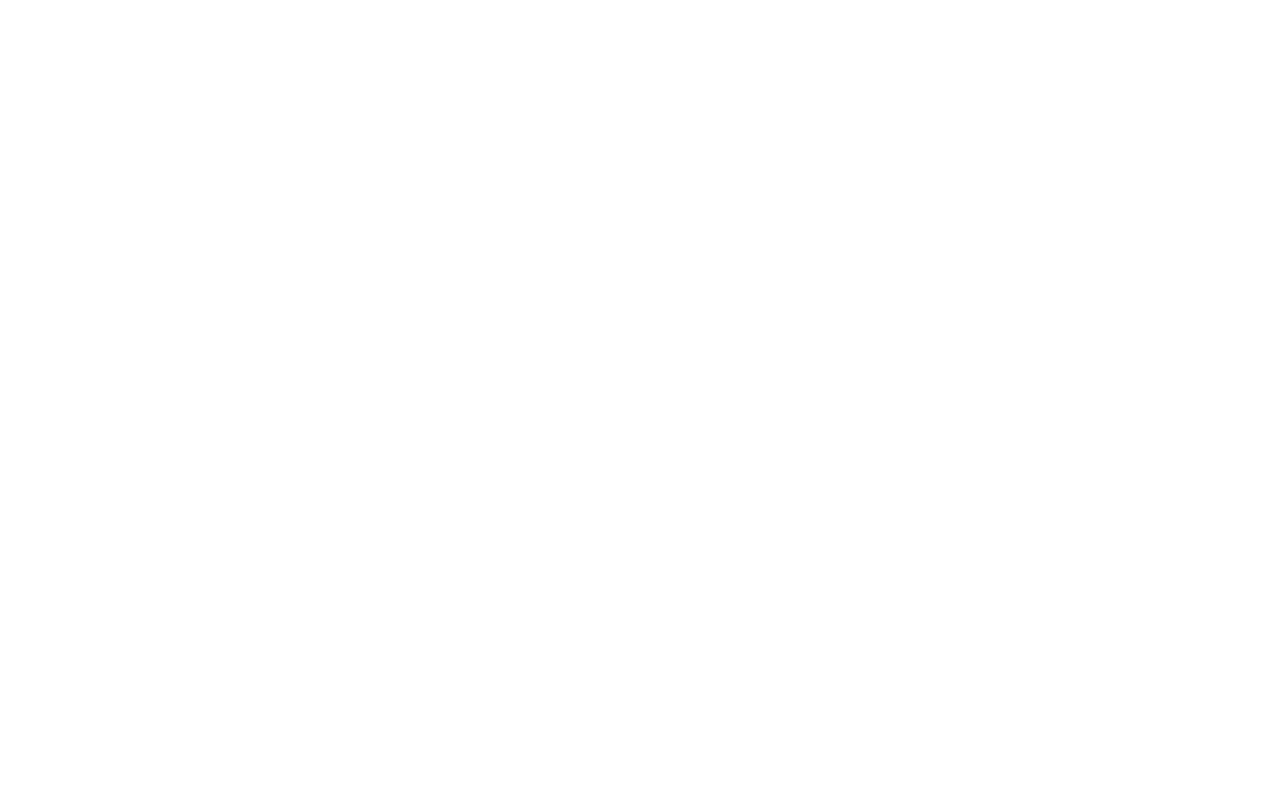
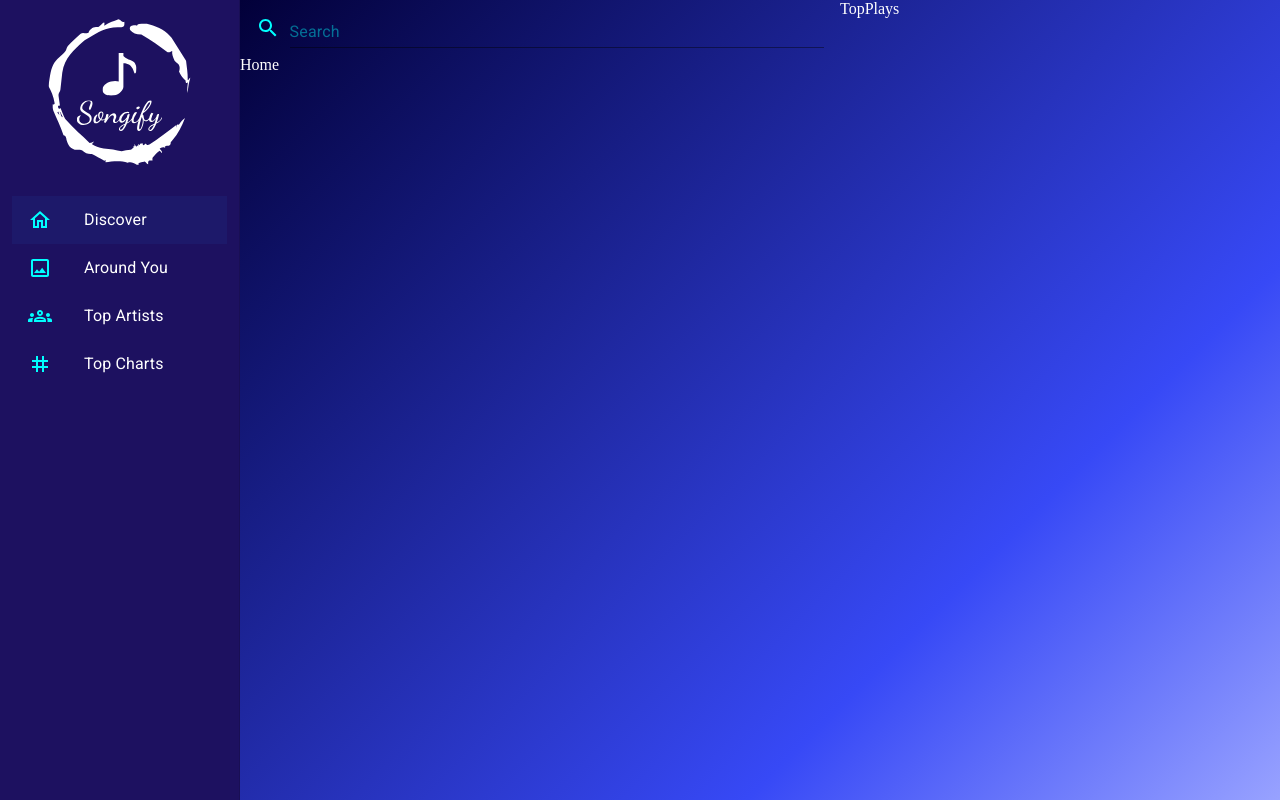
Before and after one commit to DireWolf707/Songify, a React (Vite) app: page / in a window 1280 px wide. Built offline with nearby package versions, Linux system fonts and the light colour scheme.

Commit message:
added routes and layout in App.jsx

```diff
--- a/src/App.jsx
+++ b/src/App.jsx
@@ -1,8 +1,46 @@
-import React from 'react'
+import React, { useState } from "react"
+import { Stack } from "@mui/material"
+import SearchBar from "./components/SearchBar"
+import SideBar from "./components/SideBar"
+import TopPlays from "./components/TopPlays"
+import { Routes, Route } from "react-router-dom"
+import { TopArtists, TopCharts, Search, Home, AroundYou } from "./pages"
 
 const App = () => {
+  const [open, setOpen] = useState(false)
+
   return (
-    <div>App</div>
+    <Stack
+      flexDirection="row"
+      sx={{
+        height: "100vh",
+        width: "100vw",
+      }}
+    >
+      <SideBar open={open} setOpen={setOpen} />
+
+      <Stack
+        flexGrow={1}
+        sx={{
+          background: "linear-gradient(135deg, rgba(2,0,57,1) 0%, rgba(55,73,246,1) 71%, rgba(152,162,255,1) 100%)",
+          flexDirection: { md: "column", lg: "row" },
+        }}
+      >
+        <Stack flexGrow={1}>
+          <SearchBar setOpen={setOpen} />
+
+          <Routes>
+            <Route path="/" element={<Home />} />
+            <Route path="/search/:searchTerm" element={<Search />} />
+            <Route path="/around-you" element={<AroundYou />} />
+            <Route path="/top-artists" element={<TopArtists />} />
+            <Route path="/top-charts" element={<TopCharts />} />
+          </Routes>
+        </Stack>
+
+        <TopPlays />
+      </Stack>
+    </Stack>
   )
 }
 
```
